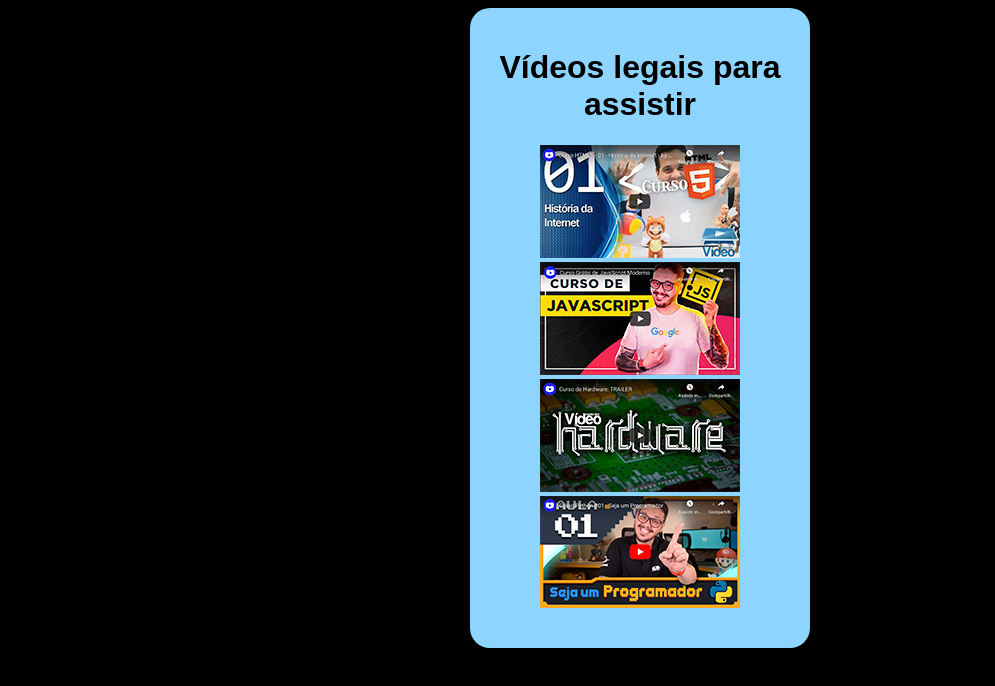
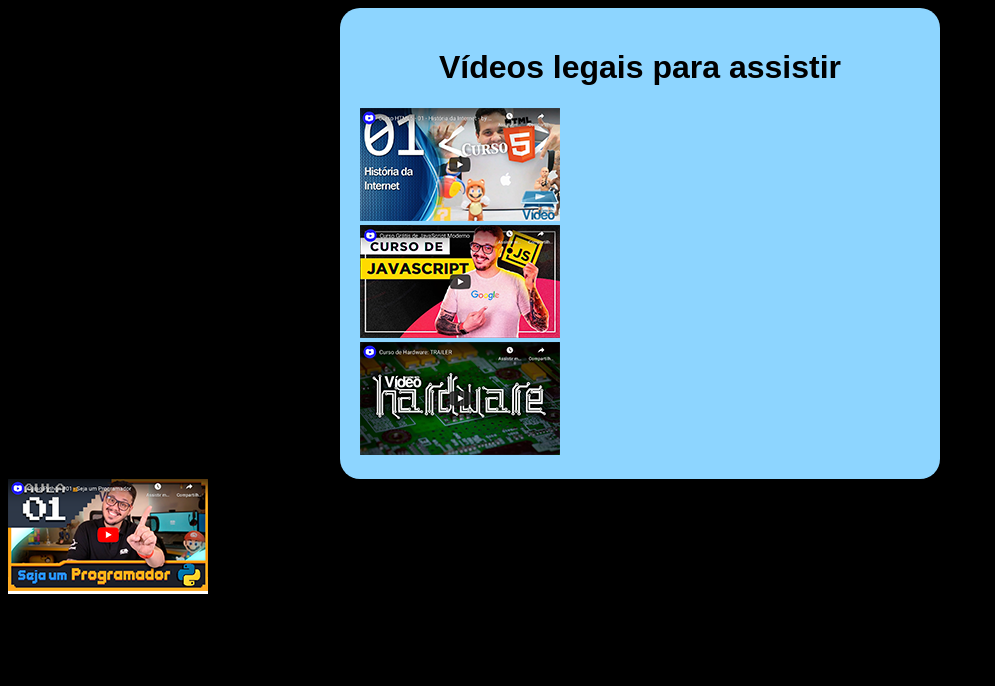
Before and after one commit to FernandoGarciaRangel/DesafioCursoemvideo, a plain HTML site: page index.html in a window 1280 px wide. Shown: the whole page, without its empty margins (0-995 px from the left). Drawn offline with Linux system fonts and the light colour scheme.

Commit message:
tentando alinhar main

```diff
--- a/index.html
+++ b/index.html
@@ -12,8 +12,9 @@
     <a href="pagina02.html" target="_self" rel="next"><img src="imagens/thumb-html.png" alt="Link 1" ></a><br>
     <a href="pagina03.html" target="_self" rel="next"><img src="imagens/thumb-js.png" alt="Link 2" ></a><br>
     <a href="pagina04.html" target="_self" rel="next"><img src="imagens/thumb-hardware.png" alt="Link 3" ></a><br>
-    <a href="pagina05.html" target="_self" rel="next"><img src="imagens/thumb-python.png" alt="Link 4" ></a>
+
 </div>
+<a href="pagina05.html" target="_self" rel="next" class="teste"><img src="imagens/thumb-python.png" alt="Link 4" ></a>
 
 </body>
 </html>
--- a/style.css
+++ b/style.css
@@ -8,25 +8,42 @@ body {
     }
     div{
         background-color: rgb(141, 213, 255);
-        width: 300px;
         margin: auto;
-        height: 600px;
-        padding: 20px;
+        height: 800px;
+
         border-radius: 20px;
+        width: 560px;
+        height: 470px;
+        padding: 20px
 
     }
     div.video{
         width: 560px;
-        height: 450px;
+        height: 470px;
         padding: 20px;
     }
+    div#painel{
+        margin: auto;
+        height: auto;
+    }
 
-    a{
-        margin: 50px;
+    div > a{
+        margin:auto;
         font-family: Arial, Helvetica, sans-serif;
     }
     a.final{
-        margin-left: 170px;
+        margin: auto;
         text-decoration: none;
         font-size: 18px;
     }
+    a.teste{
+        background-color: rgb(255, 255, 255);
+        margin: auto;
+    }
+    a > img{
+        margin: auto;
+    }
+
+    img{
+    margin: auto;
+}
```
